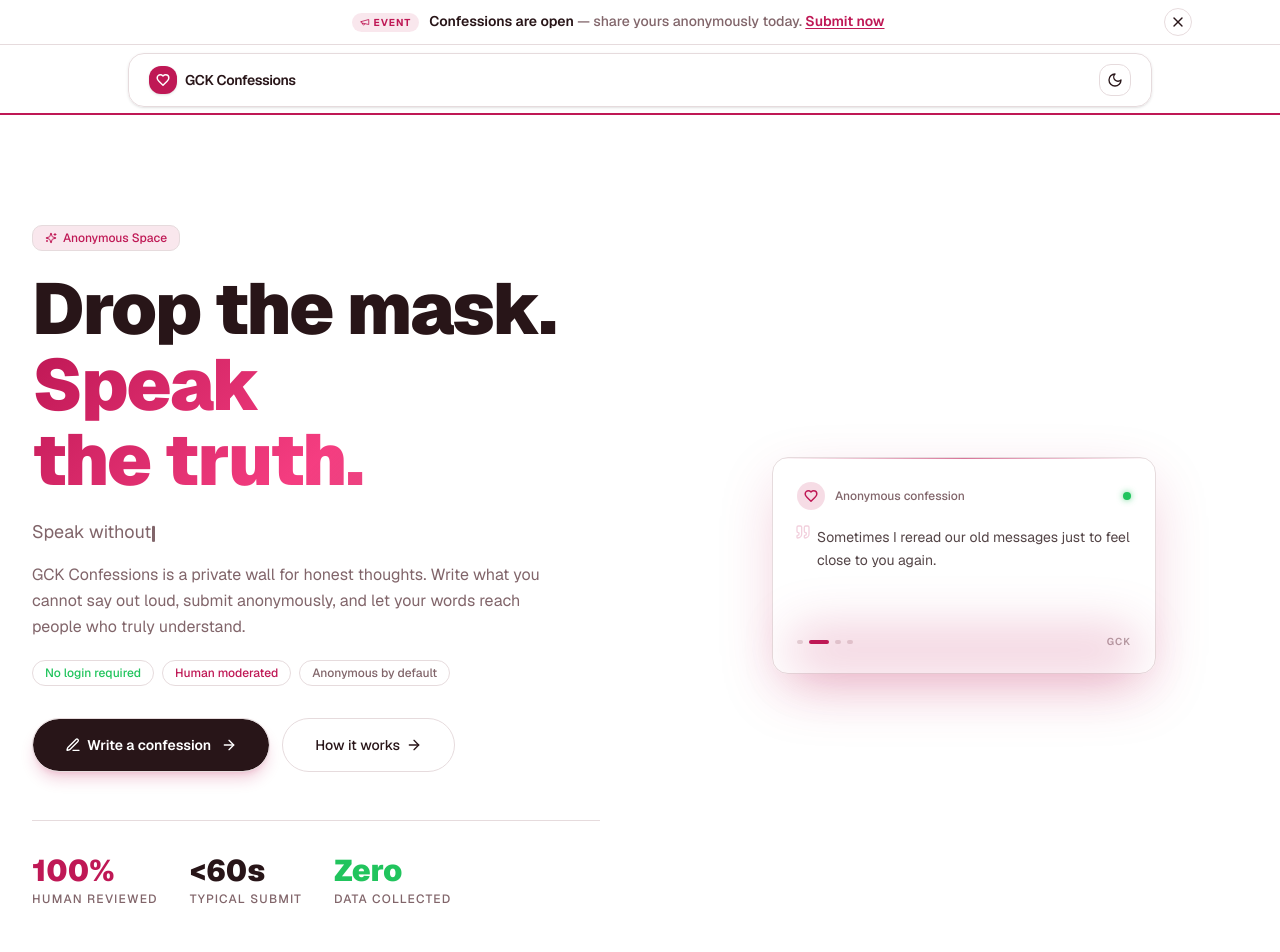
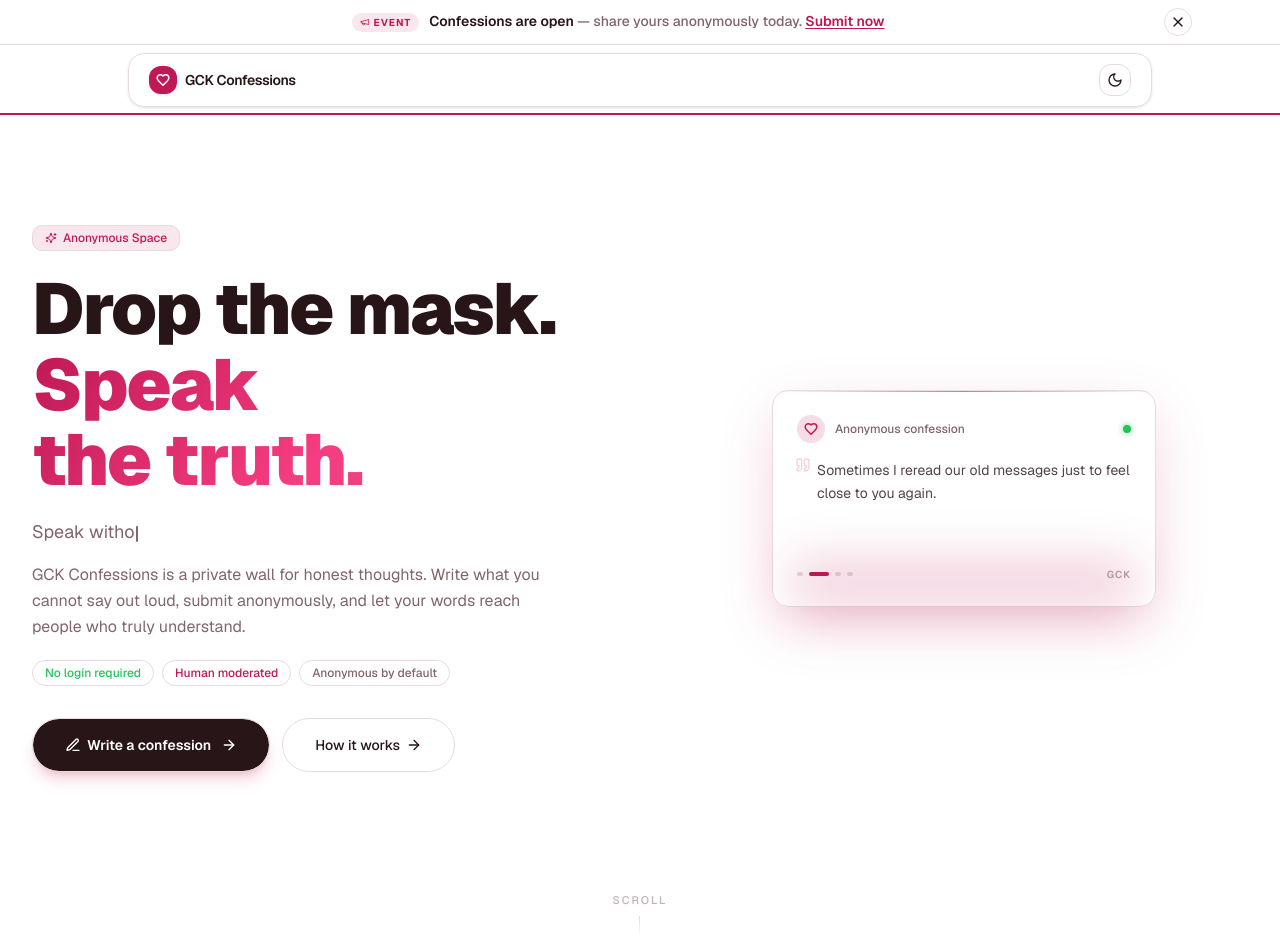
Before and after one commit to RexSixT9/gckconfessions, a Next.js app: page / in a window 1280 px wide. Shown: the top 952 px of the page. Built offline with nearby package versions, Linux system fonts and the light colour scheme.

Commit message:
feat: remove stats row from HomePage for cleaner layout

```diff
--- a/src/app/page.tsx
+++ b/src/app/page.tsx
@@ -400,25 +400,6 @@ export default function HomePage() {
                 </Button>
               </Magnetic>
             </motion.div>
-
-            {/* Stats row */}
-            <motion.div
-              variants={fadeUp}
-              className="mt-12 flex flex-wrap gap-8 border-t border-border/40 pt-8"
-            >
-              {[
-                { value: "100%", label: "Human reviewed", color: "text-accent" },
-                { value: "<60s", label: "Typical submit", color: "" },
-                { value: "Zero", label: "Data collected", color: "text-success" },
-              ].map(({ value, label, color }) => (
-                <div key={label}>
-                  <p className={`text-2xl font-black sm:text-3xl ${color}`}>{value}</p>
-                  <p className="mt-0.5 text-xs font-medium uppercase tracking-widest text-muted-foreground">
-                    {label}
-                  </p>
-                </div>
-              ))}
-            </motion.div>
           </motion.div>
 
           {/* ── Right: 3D floating card (desktop) ── */}
```
